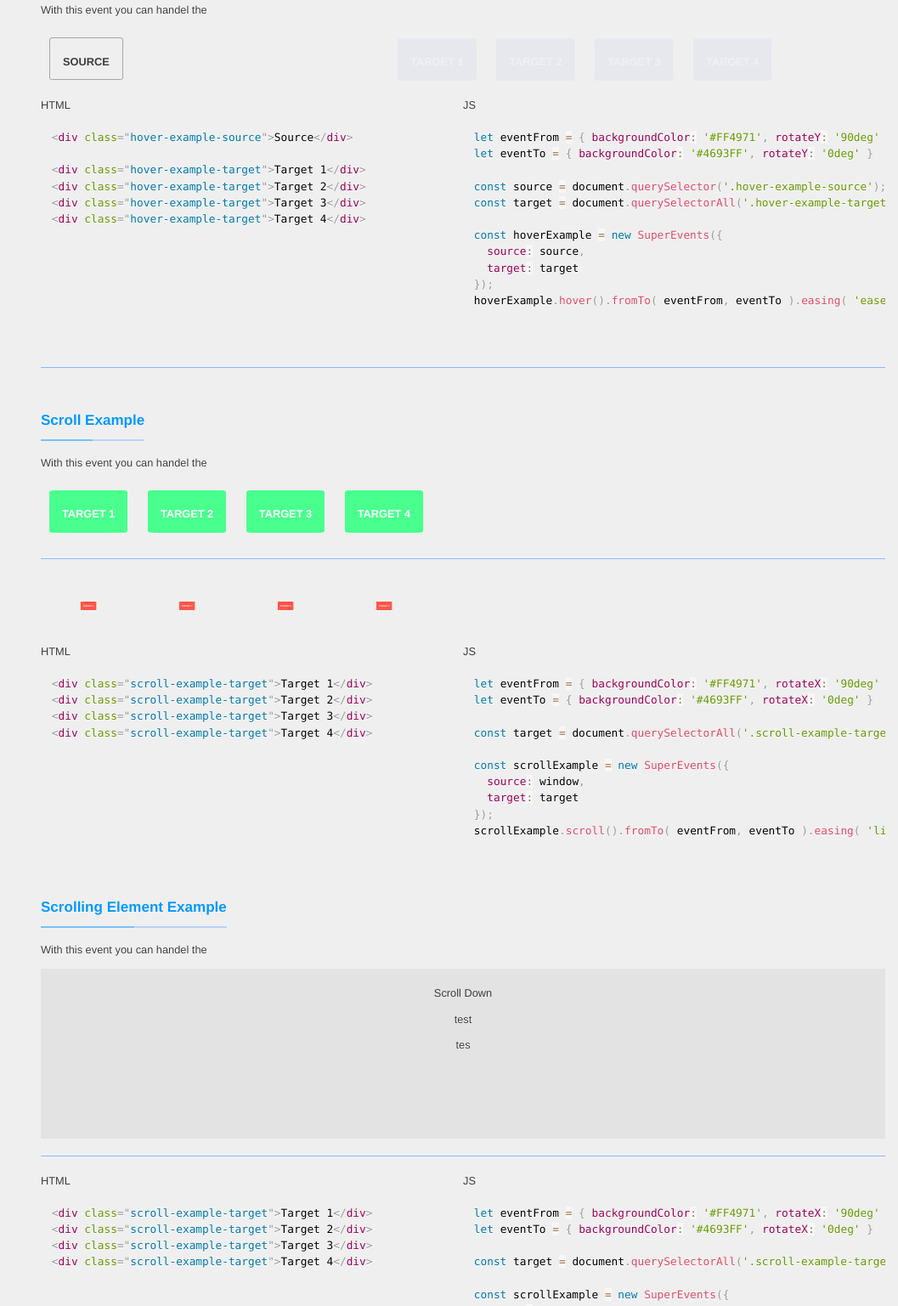
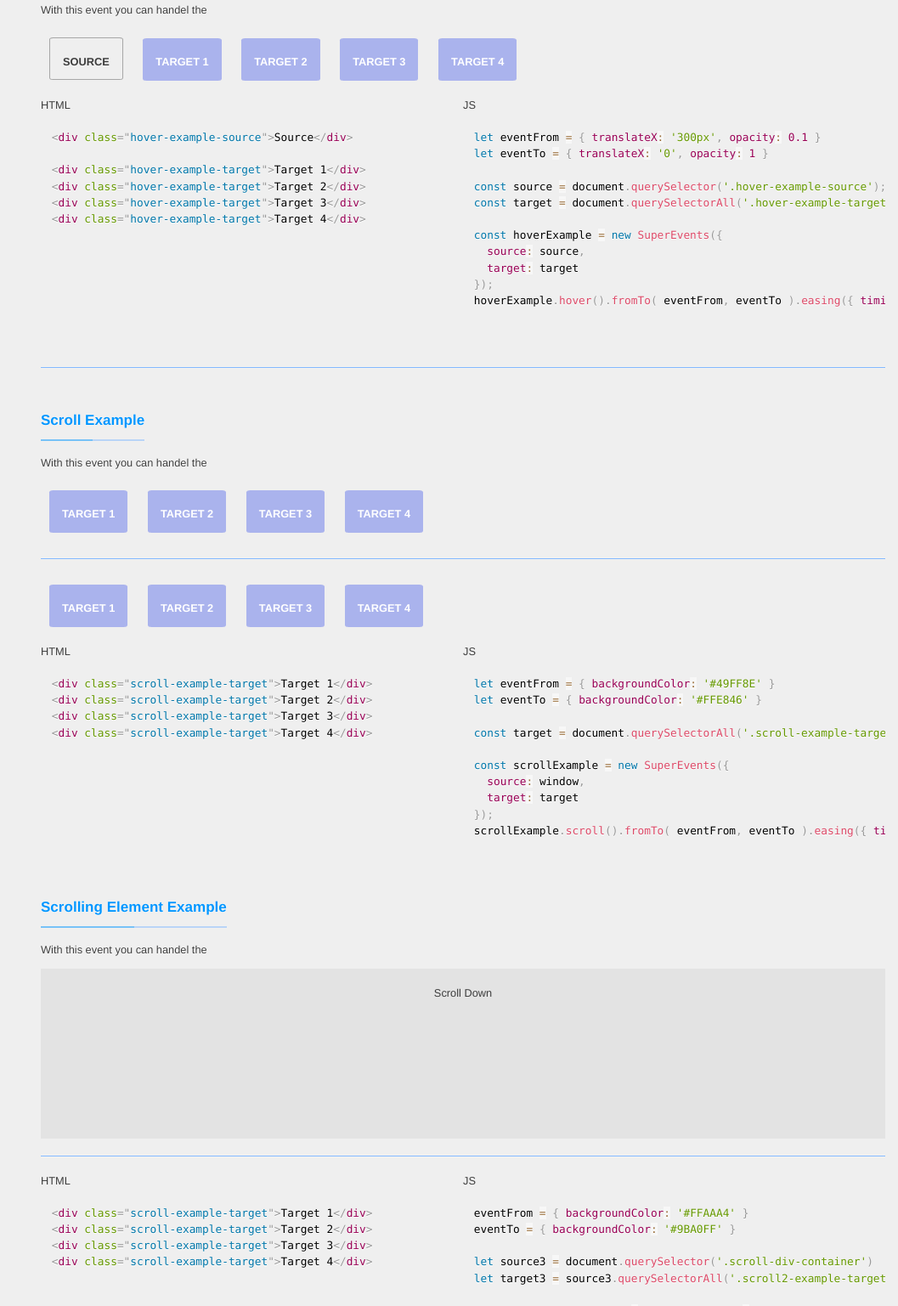
Before and after one commit to alzintani/SuperEvents, a website: page src/pug/examples.pug in a window 1280 px wide. Shown: the part 1263-2800 px from the top of the page at 85% size, without its empty margins (223-1280 px from the left). Drawn offline with nearby package versions, Linux system fonts and the light colour scheme; files that its build step writes are made by us from their sources; files whose address does not match are found by name.

Commit message:
Update Docs

```diff
--- a/docs/assets/js/javascript.js
+++ b/docs/assets/js/javascript.js
@@ -42,8 +42,7 @@ function _createClass(Constructor, protoProps, staticProps) { if (protoProps) _d
         }).click().fromTo(eventFrom, eventTo).easing({
           timing: 'ease-out',
           duration: 0.3,
-          delay: 0.1,
-          cubicBezier: false
+          delay: 0.1
         });
         var eventFrom2 = {
           backgroundColor: '#FF4971'
@@ -56,7 +55,7 @@ function _createClass(Constructor, protoProps, staticProps) { if (protoProps) _d
         source && new SuperEvents({
           source: source,
           target: target
-        }).mousemove().fromTo(eventFrom2, eventTo2).easing(easing, duration, false, ease);
+        }).mousemove().fromTo(eventFrom2, eventTo2);
         eventFrom = {
           translateX: '300px',
           opacity: 0.1
--- a/src/pug/examples.pug
+++ b/src/pug/examples.pug
@@ -63,7 +63,7 @@ html(lang='en')
                   |   source: source,
                   |   target: target
                   | });
-                  | clickExample.click().fromTo( eventFrom, eventTo ).easing( 'linear', 0.1 );
+                  | clickExample.click().fromTo( eventFrom, eventTo ).easing({ timing: 'ease-out', duration: 0.3, delay: 0.1 });
 
         hr
 
@@ -91,8 +91,8 @@ html(lang='en')
             .column JS
               pre
                 code.language-javascript
-                  | let eventFrom = { backgroundColor: '#FF4971', scale: 0.5 }
-                  | let eventTo = { backgroundColor: '#4693FF', scale: 1 }
+                  | let eventFrom = { backgroundColor: '#FF4971' }
+                  | let eventTo = { backgroundColor: '#4693FF' }
                   |
                   | const source = document.querySelector('.mousemove-example-source');
                   | const target = document.querySelectorAll('.mousemove-example-target');
@@ -101,7 +101,7 @@ html(lang='en')
                   |   source: source,
                   |   target: target
                   | });
-                  | mousemoveExample.mousemove().fromTo( eventFrom, eventTo ).easing( 'linear', 0.1 );
+                  | mousemoveExample.mousemove().fromTo( eventFrom2, eventTo2 )
 
         hr
 
@@ -132,8 +132,8 @@ html(lang='en')
             .column JS
               pre
                 code.language-javascript
-                  | let eventFrom = { backgroundColor: '#FF4971', rotateY: '90deg' }
-                  | let eventTo = { backgroundColor: '#4693FF', rotateY: '0deg' }
+                  | let eventFrom = { translateX: '300px', opacity: 0.1 }
+                  | let eventTo = { translateX: '0', opacity: 1 }
                   |
                   | const source = document.querySelector('.hover-example-source');
                   | const target = document.querySelectorAll('.hover-example-target');
@@ -142,7 +142,7 @@ html(lang='en')
                   |   source: source,
                   |   target: target
                   | });
-                  | hoverExample.hover().fromTo( eventFrom, eventTo ).easing( 'ease-out', 0.4 );
+                  | hoverExample.hover().fromTo( eventFrom, eventTo ).easing({ timing: 'ease-out', duration: 0.3, delay: 0.3, cubicBezier: false });
 
 
 
@@ -175,8 +175,8 @@ html(lang='en')
             .column JS
               pre
                 code.language-javascript
-                  | let eventFrom = { backgroundColor: '#FF4971', rotateX: '90deg' }
-                  | let eventTo = { backgroundColor: '#4693FF', rotateX: '0deg' }
+                  | let eventFrom = { backgroundColor: '#49FF8E' }
+                  | let eventTo = { backgroundColor: '#FFE846' }
                   |
                   | const target = document.querySelectorAll('.scroll-example-target');
                   |
@@ -184,7 +184,7 @@ html(lang='en')
                   |   source: window,
                   |   target: target
                   | });
-                  | scrollExample.scroll().fromTo( eventFrom, eventTo ).easing( 'linear', 0.1 );
+                  | scrollExample.scroll().fromTo( eventFrom, eventTo ).easing({ timing: 'ease-out', duration: 0.5, delay: 0 })
 
 
 
@@ -195,8 +195,6 @@ html(lang='en')
           div
             .scroll-div-container
               span Scroll Down
-              p test
-              p tes
               .scroll-div
                 .example-target.scroll2-example-target Target 1
                 .example-target.scroll2-example-target Target 2
@@ -216,16 +214,16 @@ html(lang='en')
             .column JS
               pre
                 code.language-javascript
-                  | let eventFrom = { backgroundColor: '#FF4971', rotateX: '90deg' }
-                  | let eventTo = { backgroundColor: '#4693FF', rotateX: '0deg' }
+                  | eventFrom = { backgroundColor: '#FFAAA4' }
+                  | eventTo = { backgroundColor: '#9BA0FF' }
                   |
-                  | const target = document.querySelectorAll('.scroll-example-target');
+                  | let source3 = document.querySelector('.scroll-div-container')
+                  | let target3 = source3.querySelectorAll('.scroll2-example-target')
                   |
-                  | const scrollExample = new SuperEvents({
-                  |   source: window,
-                  |   target: target
-                  | });
-                  | scrollExample.scroll().fromTo( eventFrom, eventTo ).easing( 'linear', 0.1 );
+                  | new SuperEvents({ source: source3, target: target3}).scroll({
+                  |   indicator: '80%',
+                  |   duration: '60%',
+                  | }).fromTo( eventFrom, eventTo ).easing( { timing: 'ease-out', duration: 0.3, delay: 0.15, cubicBezier: false } );
 
 
 include includes/footer.pug
--- a/src/pug/includes/footer.pug
+++ b/src/pug/includes/footer.pug
@@ -3,6 +3,6 @@ footer#footer
   hr
   p SuperEvents (c) Hassan Matooq
 
-script(src='../dist/SuperEvents.js')
+script(src='dist/SuperEvents.js')
 script(src='https://cdnjs.cloudflare.com/ajax/libs/prism/1.19.0/prism.min.js')
 script(src='assets/js/javascript.min.js')
--- a/src/pug/includes/head.pug
+++ b/src/pug/includes/head.pug
@@ -3,7 +3,7 @@ meta(charset="utf-8")
 meta(http-equiv="X-UA-Compatible", content="chrome=1")
 meta(name="viewport", content="width=device-width, initial-scale=1.0")
 link(rel="canonical" href="https://superevents.org")
-link(rel="shortcut icon" href="../favicon.ico")
+link(rel="shortcut icon" href="favicon.ico")
 
 title= pageTitle
 
--- a/src/pug/includes/header.pug
+++ b/src/pug/includes/header.pug
@@ -1,7 +1,7 @@
 #left-side
 
   h1#page-title SuperEvents
-    img(src="../logo.png")
+    img(src="logo.png")
     small JavaScript Events Library
   p
     strong SuperEvents
```
Also changed, not shown: src/js/javascript.js (+4 -4 lines), README.md, docs/api.html, docs/assets/js/javascript.min.js, docs/dist/SuperEvents.js (added), docs/dist/SuperEvents.min.js (added), docs/examples.html, docs/favicon.ico (renamed from favicon.ico), docs/index.html, docs/logo.png (renamed from logo.png).
